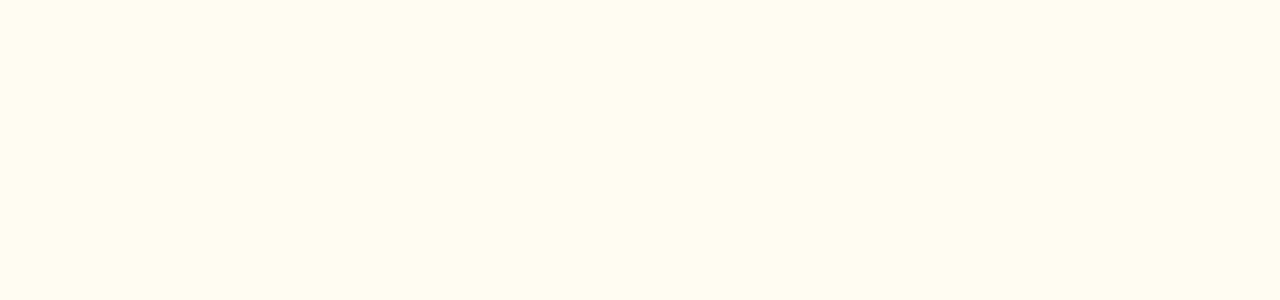
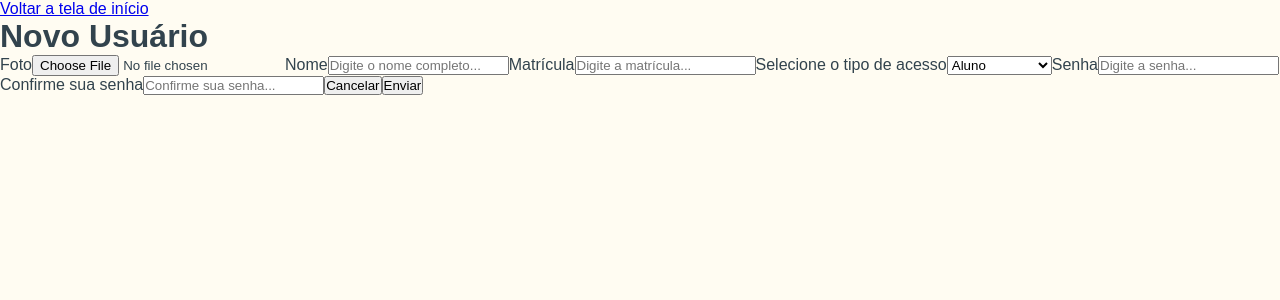
Before and after one commit to david-pessoa/tech-challenge-frontend, a React (Vite) app: page /user/new in a window 1280 px wide. Shown: the top 300 px of the page. Built offline with nearby package versions, Linux system fonts and the light colour scheme.

Commit message:
feat: add basic user form fields

```diff
--- a/src/pages/UserRegister.tsx
+++ b/src/pages/UserRegister.tsx
@@ -1,7 +1,110 @@
+import { useState } from 'react';
+import type { FormEvent } from 'react';
+import type { Role } from '../types/Roles';
+
 type UserRegisterProps = {
   isNew: boolean;
 };
 
+type UserFormData = {
+  nome: string;
+  matricula: string;
+  role: Role;
+  senha: string;
+  confirmarSenha: string;
+  image: File | null;
+};
+
+const initialFormData: UserFormData = {
+  nome: '',
+  matricula: '',
+  role: 'ALUNO',
+  senha: '',
+  confirmarSenha: '',
+  image: null,
+};
+
 export default function UserRegister({ isNew }: UserRegisterProps) {
-  return <></>;
+  const [formData, setFormData] = useState<UserFormData>(initialFormData);
+
+  function handleSubmit(event: FormEvent<HTMLFormElement>) {
+    event.preventDefault();
+  }
+
+  return (
+    <main>
+      <a href="/">Voltar a tela de início</a>
+
+      <h1>{isNew ? 'Novo Usuário' : 'Editar Usuário'}</h1>
+
+      <form onSubmit={handleSubmit}>
+        <label htmlFor="image">Foto</label>
+        <input
+          id="image"
+          name="image"
+          type="file"
+          accept="image/png,image/jpeg,image/webp"
+          onChange={event =>
+            setFormData({
+              ...formData,
+              image: event.target.files?.[0] ?? null,
+            })
+          }
+        />
+
+        <label htmlFor="nome">Nome</label>
+        <input
+          id="nome"
+          name="nome"
+          value={formData.nome}
+          placeholder="Digite o nome completo..."
+          onChange={event => setFormData({ ...formData, nome: event.target.value })}
+        />
+
+        <label htmlFor="matricula">Matrícula</label>
+        <input
+          id="matricula"
+          name="matricula"
+          value={formData.matricula}
+          placeholder="Digite a matrícula..."
+          onChange={event => setFormData({ ...formData, matricula: event.target.value })}
+        />
+
+        <label htmlFor="role">Selecione o tipo de acesso</label>
+        <select
+          id="role"
+          name="role"
+          value={formData.role}
+          onChange={event => setFormData({ ...formData, role: event.target.value as Role })}
+        >
+          <option value="ALUNO">Aluno</option>
+          <option value="PROFESSOR">Professor</option>
+          <option value="ADMIN">Administrador</option>
+        </select>
+
+        <label htmlFor="senha">Senha</label>
+        <input
+          id="senha"
+          name="senha"
+          type="password"
+          value={formData.senha}
+          placeholder="Digite a senha..."
+          onChange={event => setFormData({ ...formData, senha: event.target.value })}
+        />
+
+        <label htmlFor="confirmarSenha">Confirme sua senha</label>
+        <input
+          id="confirmarSenha"
+          name="confirmarSenha"
+          type="password"
+          value={formData.confirmarSenha}
+          placeholder="Confirme sua senha..."
+          onChange={event => setFormData({ ...formData, confirmarSenha: event.target.value })}
+        />
+
+        <button type="button">Cancelar</button>
+        <button type="submit">Enviar</button>
+      </form>
+    </main>
+  );
 }
```
Also changed, not shown: src/utils/functions.ts (line endings or trailing spaces).
